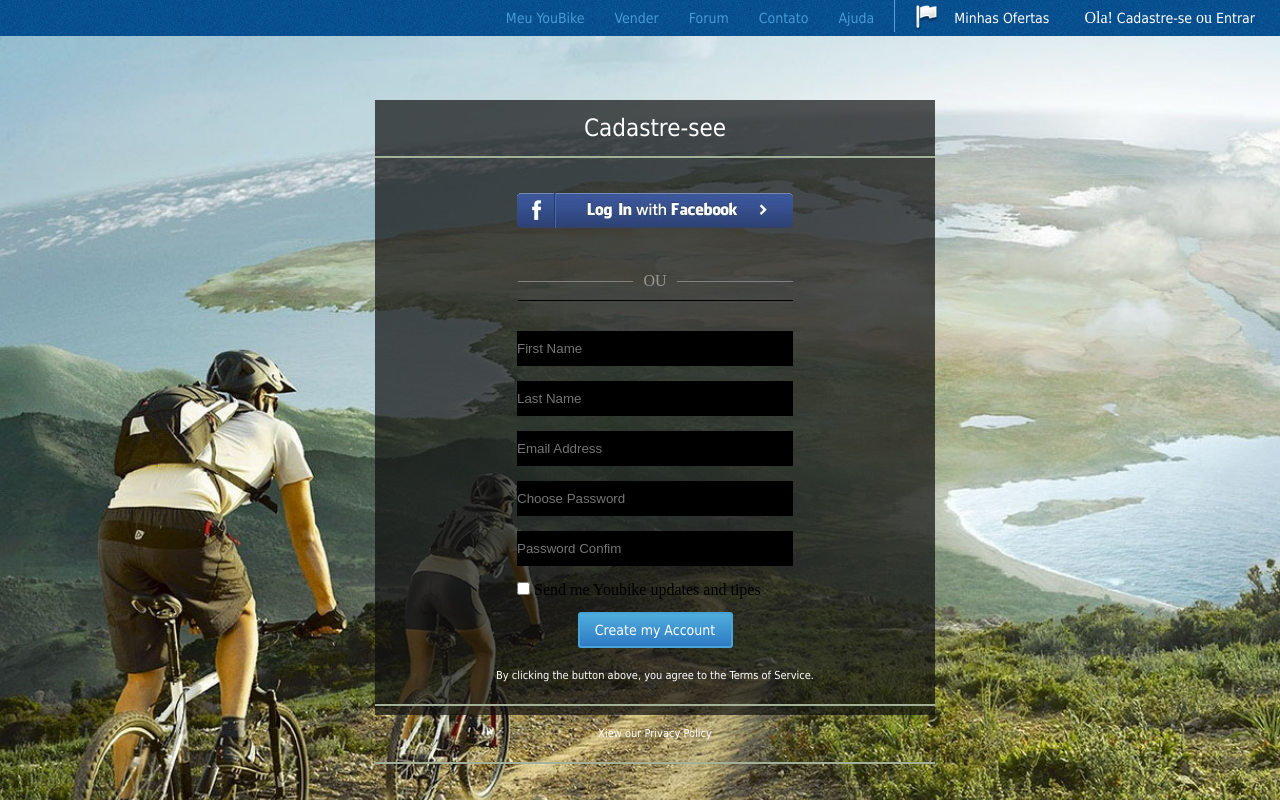
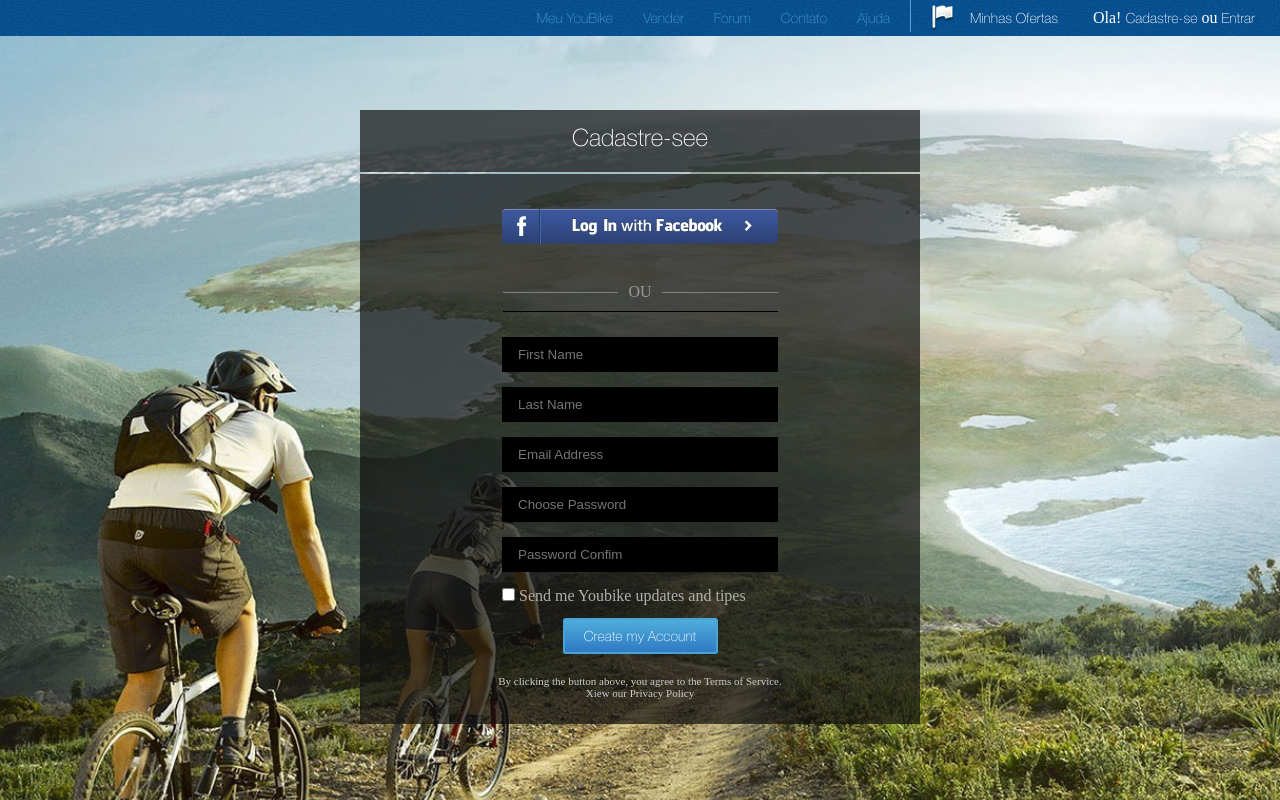
Before and after one commit to tkachevad/GoIT, a plain HTML site: page HW_05/05_01/index.html in a window 1280 px wide. Drawn offline with Linux system fonts and the light colour scheme.

Commit message:
5 hw final commit

```diff
--- a/HW_05/05_01/css/style.css
+++ b/HW_05/05_01/css/style.css
@@ -28,15 +28,16 @@
   list-style: none;
   margin: 0 auto;
   padding: 0 5px;
-  line-height: 36px;
 }
 
 .menu_first a {
+  display: block;
   text-decoration: none;
   padding: 0 10px;
   color: #489ad4;
   font-size: 14px;
-  font-family: Tahoma;
+  line-height: 36px;
+  font-family: helvetica_neueregular;
 }
 
 .menu_first li:hover {
@@ -53,7 +54,6 @@
   list-style: none;
   float: right;
   padding: 0 10px;
-  line-height: 36px;
   color: white;
 }
 
@@ -61,7 +61,8 @@
   text-decoration: none;
   color: white;
   font-size: 14px;
-  font-family: Tahoma;
+  line-height: 36px;
+  font-family: helvetica_neueregular;
 }
 
 .menu_second li:hover{
@@ -75,30 +76,42 @@
 .form{
   height: 615px;
   width: 560px;
-  background: rgba(15, 15, 15, 0.7);
   position: absolute;
   left: 50%;
   top: 50%;
-  margin: -300px 0 0 -265px;
+  margin:-290px 0 0 -280px;
 }
 
-.form p{
+.form_first p{
   text-align: center;
   line-height: 20px;
   font-size: 24px;
-  font-family: Tahoma;
+  font-family: helvetica_neueregular;
   color: white;
   padding: 18px 0;
-  border-bottom: 2px solid #a3b198 ;
+}
+
+.form_first{
+  height: 62px;
+  width: 560px;
+  margin-bottom: 2px;
+  background: rgba(15, 15, 15, 0.7);
+}
+
+.form_second{
+  height: 550px;
+  width: 560px;
+  padding-top: 35px;
+  background: rgba(15, 15, 15, 0.7);
+  box-sizing: border-box;
 }
 
 .facebook{
   text-align: center;
-  margin:35px 0 0;
 }
 
 .ou{
-  margin: 30px auto;
+  margin: 25px auto;
 }
 
 .ou legend{
@@ -122,6 +135,8 @@
   height: 35px;
   background-color: black;
   margin: 15px auto;
+  padding-left: 16px;
+  box-sizing: border-box;
   border:black;
 }
 
@@ -129,28 +144,35 @@
   background-color: #1b5288;
   box-shadow: inset 0px 0px 6px 11px rgba(27,82,136,1);
   box-shadow: 0px 0px 6px 6px rgba(27,82,136,1);
+}
 
+.input[type="password"]:focus{
+  background-color: #1b5288;
+  box-shadow: inset 0px 0px 6px 11px rgba(27,82,136,1);
+  box-shadow: 0px 0px 6px 6px rgba(27,82,136,1);
 }
 
 .checkbox{
   width: 276px;
   margin: 0 auto;
+  color: #b1afad;
 }
 
 .button{
   display: block;
   width: 155px;
   height: 36px;
-  margin: 13px auto 0;
+  margin: 13px auto 21px;
   font-size: 14px;
-  font-family: Tahoma;
+  font-family: helvetica_neueregular;
   color: white;
   background: linear-gradient(to top,#2e7ac4,#4faddb);
   border: 2px solid #48a3d7;
   border-radius: 3px;
-  /*box-shadow: 0px 0px 3px 2px rgba(46,123,196,1);*/
 }
 
 .text p{
   font-size: 11px;
+  text-align: center;
+  color: #cccccc;
 }
--- /dev/null
+++ b/HW_05/05_01/css/stylesheet.css
@@ -0,0 +1,15 @@
+/* Generated by Font Squirrel (http://www.fontsquirrel.com) on February 28, 2016 */
+
+
+
+@font-face {
+    font-family: 'helvetica_neueregular';
+    src: url('../fonts/helveticaneue-thin-webfont.eot');
+    src: url('../fonts/helveticaneue-thin-webfont.eot?#iefix') format('embedded-opentype'),
+         url('../fonts/helveticaneue-thin-webfont.woff2') format('woff2'),
+         url('../fonts/helveticaneue-thin-webfont.woff') format('woff'),
+         url('../fonts/helveticaneue-thin-webfont.ttf') format('truetype');
+    font-weight: normal;
+    font-style: normal;
+
+}
--- a/HW_05/05_01/index.html
+++ b/HW_05/05_01/index.html
@@ -4,6 +4,7 @@
     <meta charset="utf-8">
     <title>Cycling</title>
     <link rel="stylesheet" href="css/style.css">
+    <link rel="stylesheet" href="css/stylesheet.css">
   </head>
   <body>
     <div class="header_blue_line">
@@ -13,7 +14,6 @@
           <li><a href="#">Minhas Ofertas</a></li>
         </ul>
         <ul class="menu_first">
-
           <li><img src="img/flag.png" alt="flag"></li>
           <li><a href="#">Ajuda</a></li>
           <li><a href="#">Contato</a></li>
@@ -24,9 +24,10 @@
       </div>
     </div>
     <div class="form">
-
+      <div class="form_first">
         <p>Cadastre-see</p>
-
+      </div>
+      <div class="form_second">
         <div class="facebook">
           <img src="img/facebook.png" alt="Facebook">
         </div>
@@ -51,12 +52,7 @@
             <p>Xiew our Privacy Policy</p>
           </div>
         </form>
-
-
-
       </div>
-
-
-
+    </div>
   </body>
 </html>
```
Also changed, not shown: HW_05/05_01/fonts/helveticaneue-thin-webfont.ttf (added), HW_05/05_01/fonts/helveticaneue-thin-webfont.woff (added), HW_05/05_01/fonts/helveticaneue-thin-webfont.woff2 (added), 1 other file. Lines whose indentation alone changed are shown as unchanged.
